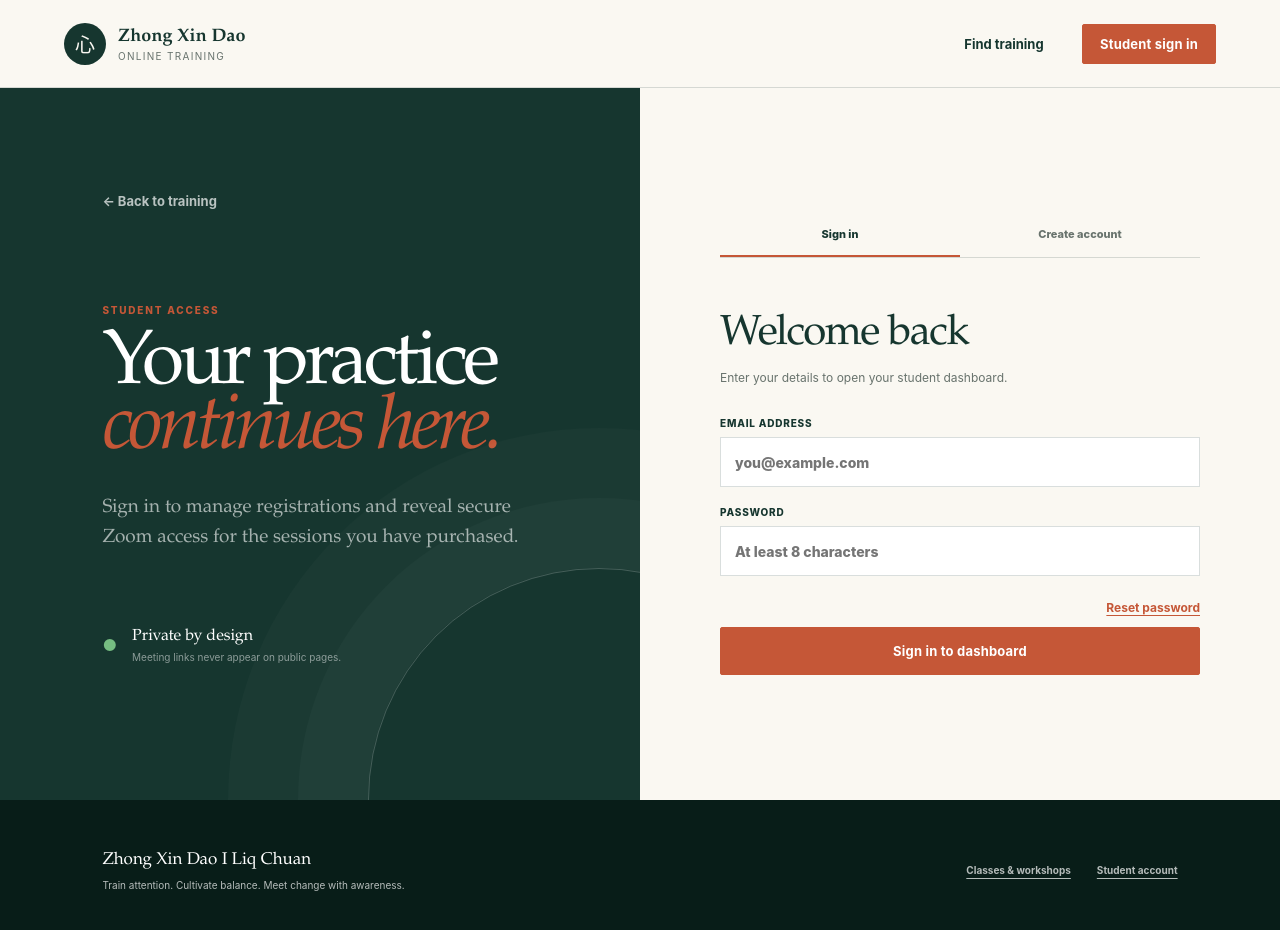
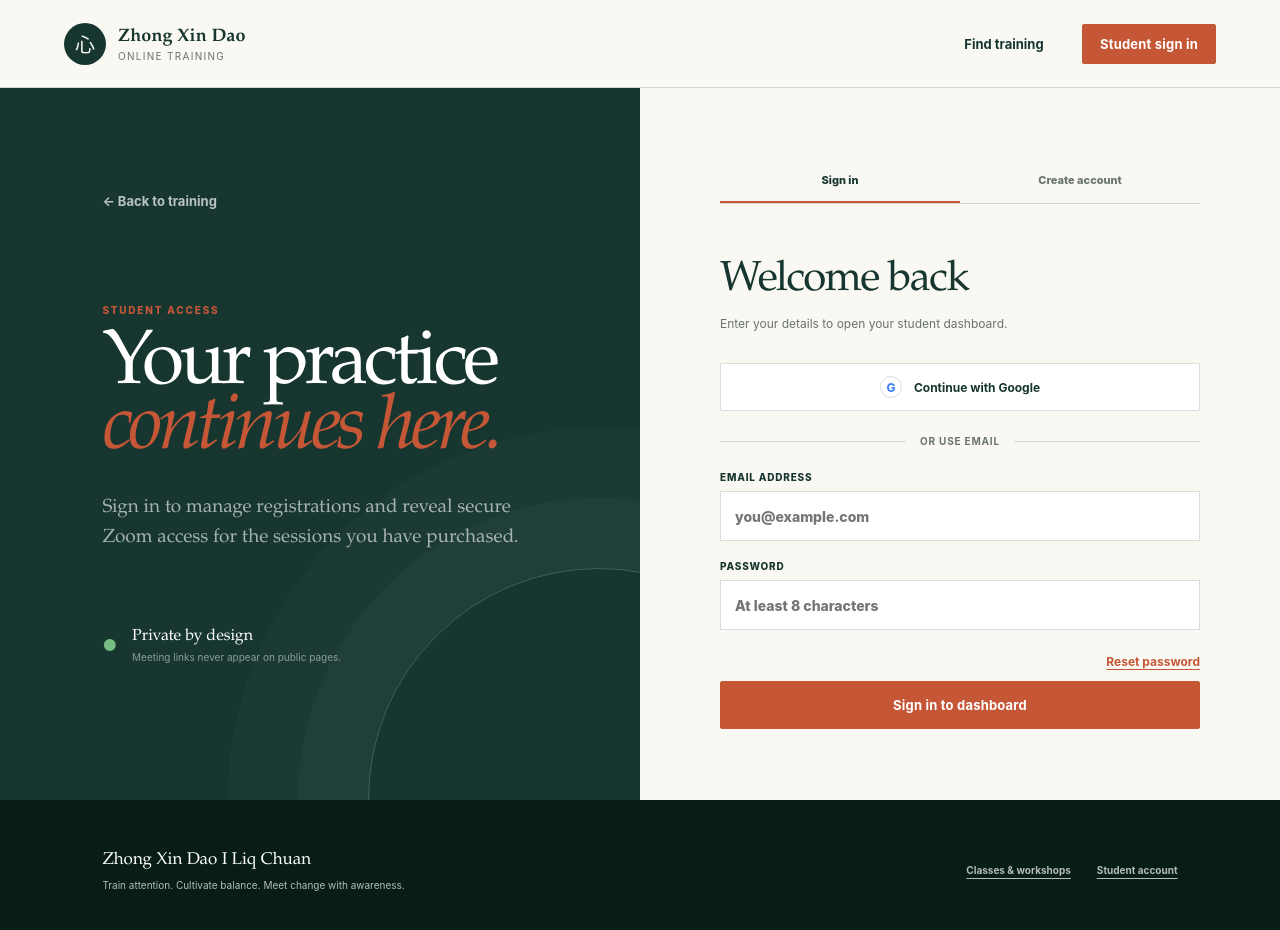
Before and after one commit to 23JoshuaCraig23/zxd-training-hub, an Angular app: page /auth in a window 1280 px wide. Shown: the top 930 px of the page. Built offline with nearby package versions, Linux system fonts and the light colour scheme; no server answers.

Commit message:
Add Google authentication option

```diff
--- a/src/app/core/services/auth.service.ts
+++ b/src/app/core/services/auth.service.ts
@@ -2,15 +2,17 @@ import { Injectable, inject, signal } from '@angular/core';
 import { Router } from '@angular/router';
 import {
   Auth,
+  GoogleAuthProvider,
   User,
   createUserWithEmailAndPassword,
   onAuthStateChanged,
   sendPasswordResetEmail,
   signInWithEmailAndPassword,
+  signInWithPopup,
   signOut as firebaseSignOut,
   updateProfile,
 } from 'firebase/auth';
-import { doc, serverTimestamp, setDoc } from 'firebase/firestore';
+import { doc, getDoc, serverTimestamp, setDoc } from 'firebase/firestore';
 import { FirebaseService } from './firebase.service';
 
 @Injectable({ providedIn: 'root' })
@@ -38,17 +40,18 @@ export class AuthService {
     await signInWithEmailAndPassword(this.requireAuth(), email, password);
   }
 
+  async signInWithGoogle(): Promise<void> {
+    const provider = new GoogleAuthProvider();
+    provider.setCustomParameters({ prompt: 'select_account' });
+    const credential = await signInWithPopup(this.requireAuth(), provider);
+    await this.ensureStudentProfile(credential.user);
+  }
+
   async register(name: string, email: string, password: string): Promise<void> {
     const credential = await createUserWithEmailAndPassword(this.requireAuth(), email, password);
     await updateProfile(credential.user, { displayName: name });
 
-    if (this.firebase.firestore) {
-      await setDoc(
-        doc(this.firebase.firestore, 'users', credential.user.uid),
-        { displayName: name, email, role: 'student', createdAt: serverTimestamp() },
-        { merge: true },
-      );
-    }
+    await this.ensureStudentProfile(credential.user, name);
   }
 
   async resetPassword(email: string): Promise<void> {
@@ -67,6 +70,19 @@ export class AuthService {
     return this.firebase.auth;
   }
 
+  private async ensureStudentProfile(user: User, displayName = user.displayName || ''): Promise<void> {
+    if (!this.firebase.firestore || !user.email) return;
+    const profile = doc(this.firebase.firestore, 'users', user.uid);
+    if ((await getDoc(profile)).exists()) return;
+
+    await setDoc(profile, {
+      displayName,
+      email: user.email,
+      role: 'student',
+      createdAt: serverTimestamp(),
+    });
+  }
+
   private finishInitialization(user: User | null): void {
     this.user.set(user);
     this.ready.set(true);
--- a/src/app/pages/auth/auth.html
+++ b/src/app/pages/auth/auth.html
@@ -20,6 +20,12 @@
       <div class="form-message warning"><strong>Firebase setup needed.</strong> Add your Firebase web configuration before creating accounts.</div>
     }
 
+    <button class="google-sign-in" type="button" (click)="continueWithGoogle()" [disabled]="busy() || !auth.configured">
+      <span aria-hidden="true">G</span>
+      Continue with Google
+    </button>
+    <div class="auth-divider"><span>or use email</span></div>
+
     <form [formGroup]="form" (ngSubmit)="submit()">
       @if (isRegistering()) {
         <label>Full name<input type="text" formControlName="name" autocomplete="name" placeholder="Your name"></label>
--- a/src/app/pages/auth/auth.ts
+++ b/src/app/pages/auth/auth.ts
@@ -48,6 +48,19 @@ export class Auth {
     }
   }
 
+  protected async continueWithGoogle(): Promise<void> {
+    this.busy.set(true);
+    this.message.set('');
+    try {
+      await this.auth.signInWithGoogle();
+      await this.router.navigateByUrl(this.route.snapshot.queryParamMap.get('returnUrl') || '/dashboard');
+    } catch (error) {
+      this.message.set(this.friendlyError(error));
+    } finally {
+      this.busy.set(false);
+    }
+  }
+
   protected async resetPassword(): Promise<void> {
     const email = this.form.controls.email.value.trim();
     if (!email || this.form.controls.email.invalid) {
@@ -66,6 +79,9 @@ export class Auth {
     const code = (error as { code?: string }).code;
     if (code === 'auth/invalid-credential') return 'That email and password do not match.';
     if (code === 'auth/email-already-in-use') return 'An account already exists for that email.';
+    if (code === 'auth/account-exists-with-different-credential') return 'Use the sign-in method already associated with this email address.';
+    if (code === 'auth/popup-closed-by-user') return 'Google sign-in was cancelled.';
+    if (code === 'auth/popup-blocked') return 'Your browser blocked the Google sign-in window. Allow popups and try again.';
     if (code === 'auth/weak-password') return 'Choose a stronger password with at least 8 characters.';
     return error instanceof Error ? error.message : 'Something went wrong. Please try again.';
   }
--- a/src/styles.scss
+++ b/src/styles.scss
@@ -99,6 +99,12 @@ button:focus-visible, a:focus-visible, input:focus-visible { outline: 3px solid
 .auth-tabs button.active { color: var(--ink); border-color: var(--rust); }
 .auth-panel h2 { margin: 0 0 8px; font-family: var(--serif); font-size: 42px; font-weight: 400; letter-spacing: -.035em; }
 .auth-panel > p { margin: 0 0 30px; color: var(--muted); font-size: 12px; line-height: 1.6; }
+.google-sign-in { width: 100%; min-height: 48px; display: flex; align-items: center; justify-content: center; gap: 12px; border: 1px solid var(--line); border-radius: 2px; color: var(--ink); background: white; font: inherit; font-size: 12px; font-weight: 700; cursor: pointer; }
+.google-sign-in:hover { border-color: var(--ink); }
+.google-sign-in:disabled { opacity: .55; cursor: not-allowed; }
+.google-sign-in span { width: 22px; height: 22px; display: grid; place-items: center; border: 1px solid var(--line); border-radius: 50%; color: #4285f4; font-weight: 800; }
+.auth-divider { margin: 24px 0; display: flex; align-items: center; gap: 14px; color: var(--muted); font-size: 10px; font-weight: 700; letter-spacing: .08em; text-transform: uppercase; }
+.auth-divider::before, .auth-divider::after { height: 1px; flex: 1; background: var(--line); content: ''; }
 form label { margin: 0 0 19px; display: block; color: var(--ink); font-size: 10px; font-weight: 800; letter-spacing: .08em; text-transform: uppercase; }
 form input { width: 100%; height: 50px; margin-top: 8px; padding: 0 14px; border: 1px solid var(--line); border-radius: 0; color: var(--ink); background: white; font-size: 14px; text-transform: none; }
 form input:focus { border-color: var(--ink); outline: 0; box-shadow: 0 0 0 3px rgba(22,54,47,.08); }
```
